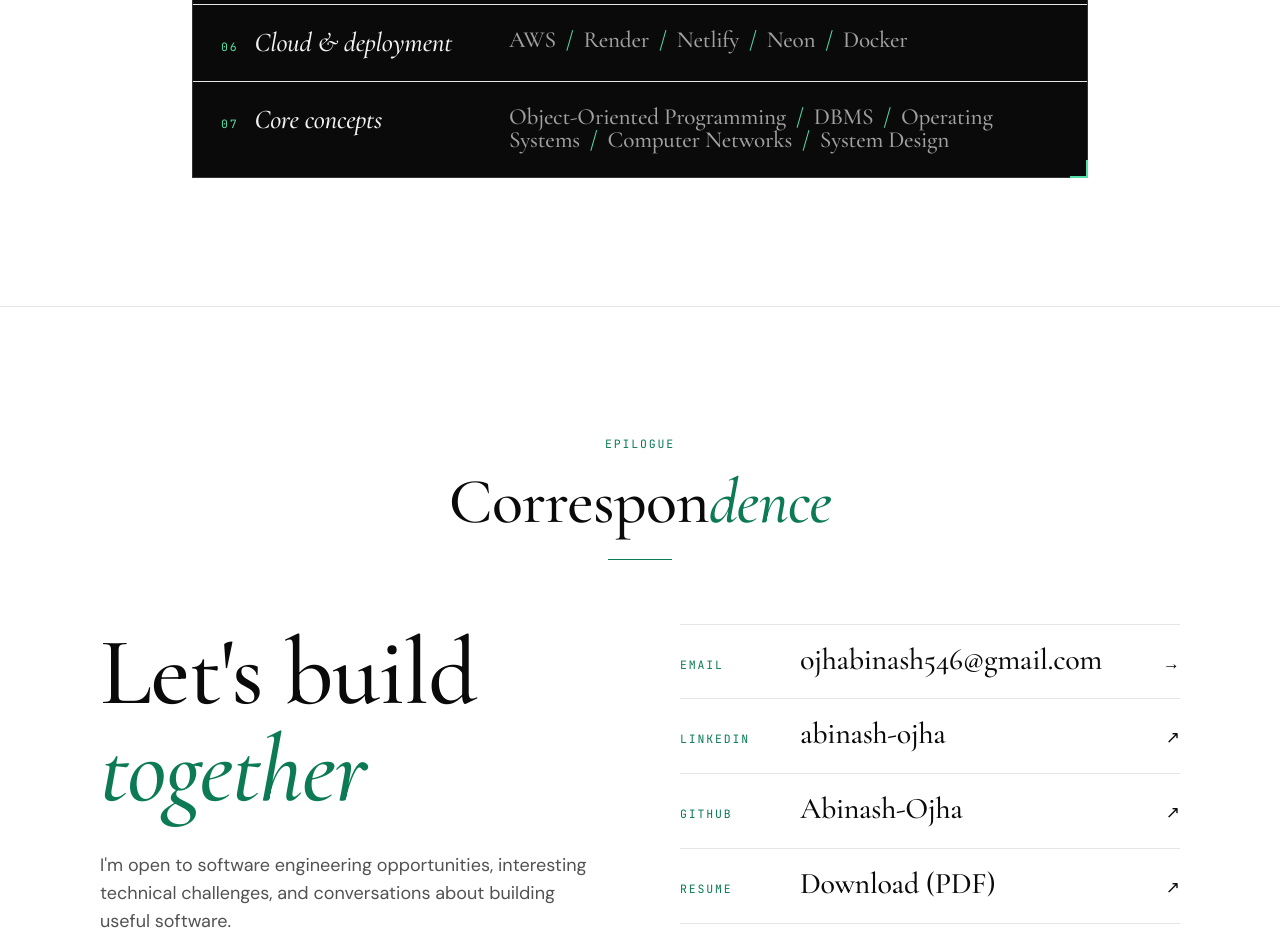
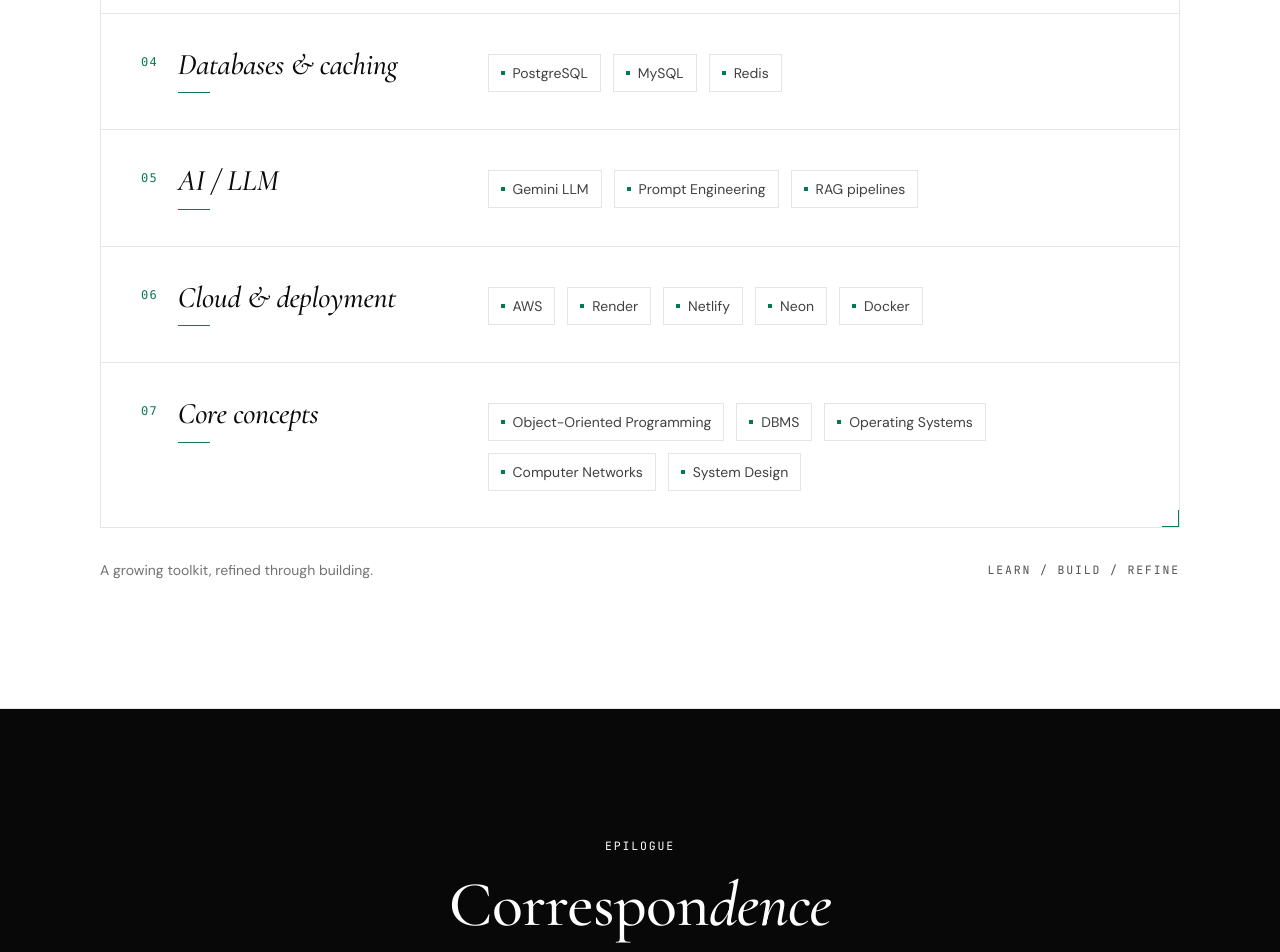
Before and after one commit to Abinash-Ojha/AbinashOjhaPortfolio, a React (Vite) app: page / in a window 1280 px wide. Shown: the part 10940-11892 px from the top of the page. Built offline with nearby package versions, Linux system fonts and the light colour scheme.

Commit message:
Update portfolio designO

```diff
--- a/src/components/Contact.jsx
+++ b/src/components/Contact.jsx
@@ -1,55 +1,116 @@
+
 import SectionTitle from './SectionTitle'
-import resume from "../assets/AbinashOjhaResumeOL.pdf";
+import resume from '../assets/AbinashOjhaResumeOL.pdf'
 
 const rows = [
   ['Email', 'ojhabinash546@gmail.com', 'mailto:ojhabinash546@gmail.com', false],
   ['LinkedIn', 'abinash-ojha', 'https://www.linkedin.com/in/abinash-ojha-02a85330b/', true],
   ['GitHub', 'Abinash-Ojha', 'https://github.com/Abinash-Ojha', true],
-  ['Resume', 'Download (PDF)', resume, true],
+  ['Resume', 'Download PDF', resume, true],
 ]
 
 export default function Contact() {
   return (
     <>
-      <section id="contact" className="ink">
+      <section
+        id="contact"
+        className="bg-[#080808] text-white"
+      >
         <div className="mx-auto max-w-[1160px] px-6 py-24 md:px-10 md:py-32">
-          <SectionTitle kicker="Epilogue">Correspon<em>dence</em></SectionTitle>
 
-          <div className="mt-16 grid items-start gap-14 md:grid-cols-12 md:gap-20">
-            <div className="md:col-span-6">
-              <p className="display text-6xl md:text-8xl">Let's build
-<em className="soft"> together</em></p>
-              <p className="soft mt-8 max-w-[40ch] text-lg">
-                I'm open to software engineering opportunities, interesting technical challenges, and conversations about building useful software.
+          <SectionTitle kicker="Epilogue">
+            Correspon<em>dence</em>
+          </SectionTitle>
+
+          <div className="mt-16 grid gap-12 md:grid-cols-2 md:gap-20">
+
+            {/* Introduction */}
+            <div>
+              <h2 className="display text-6xl leading-[1.05] tracking-tight md:text-8xl">
+                Let's build
+                <br />
+                <em className="font-normal text-[#10B981]">
+                  together.
+                </em>
+              </h2>
+
+              <p className="mt-7 max-w-[38ch] text-base leading-7 text-neutral-400">
+                I'm open to software engineering opportunities,
+                interesting technical challenges, and conversations
+                about building useful software.
               </p>
+
+              <a
+                href="mailto:ojhabinash546@gmail.com"
+                className="mt-8 inline-flex items-center gap-3 border-b border-[#10B981] pb-2 text-sm text-[#10B981] transition-colors hover:text-white hover:border-white"
+              >
+                Start a conversation
+                <span aria-hidden="true">↗</span>
+              </a>
             </div>
 
-            <ul className="md:col-span-6">
+            {/* Contact links */}
+            <div>
+              <p className="label mb-5 text-neutral-500">
+                FIND ME HERE
+              </p>
+
+              <ul className="border-t border-neutral-800">
                 {rows.map(([label, value, href, external]) => (
-                <li key={label} className="rule-t">
+                  <li key={label} className="border-b border-neutral-800">
                     <a
                       href={href}
-                    {...(external && { target: '_blank', rel: 'noopener noreferrer' })}
-                    className="group grid grid-cols-[5.5rem_1fr_auto] items-baseline gap-4 py-5 transition-colors hover:text-[var(--accent)] md:grid-cols-[6.5rem_1fr_auto]"
+                      {...(
+                        external
+                          ? {
+                              target: '_blank',
+                              rel: 'noopener noreferrer',
+                            }
+                          : {}
+                      )}
+                      className="group grid grid-cols-[6rem_minmax(0,1fr)_auto] items-center gap-3 py-5 transition-colors hover:text-[#10B981] sm:grid-cols-[7rem_minmax(0,1fr)_auto]"
                     >
-                    <span className="label accent">{label}</span>
-                    <span className="display min-w-0 break-words text-2xl md:text-3xl">{value}</span>
-                    <span className="arrow" aria-hidden="true">{external ? '↗' : '→'}</span>
+                      <span className="label text-neutral-500 transition-colors group-hover:text-[#10B981]">
+                        {label}
+                      </span>
+
+                      <span className="min-w-0 break-words text-sm text-neutral-200 transition-colors group-hover:text-[#10B981] sm:text-base">
+                        {value}
+                      </span>
+
+                      <span
+                        className="text-neutral-600 transition-colors group-hover:text-[#10B981]"
+                        aria-hidden="true"
+                      >
+                        {external ? '↗' : '→'}
+                      </span>
                     </a>
                   </li>
                 ))}
-              <li className="rule-t" aria-hidden="true" />
               </ul>
+            </div>
           </div>
         </div>
       </section>
 
-      <footer className="ink border-t border-[var(--line)] px-6 py-12 text-center">
-        <span className="mx-auto block h-px w-12 bg-[var(--mint)]" aria-hidden="true" />
-        <p className="label mt-6">Designed &amp; built by Abinash Ojha</p>
-        <p className="label mt-2">Cormorant Garamond · DM Sans · JetBrains Mono</p>
-        <p className="label mt-2">© {new Date().getFullYear()} Abinash Ojha</p>
+      {/* Minimal footer */}
+      <footer className="border-t border-neutral-800 bg-[#080808] px-6 py-7 text-white md:px-10">
+        <div className="mx-auto flex max-w-[1160px] flex-col gap-3 sm:flex-row sm:items-center sm:justify-between">
+          <a
+            href="#top"
+            className="display text-2xl tracking-tight transition-colors hover:text-[#10B981]"
+          >
+            AO<span className="text-[#10B981]">.</span>
+          </a>
 
+          <p className="label text-neutral-500">
+            DESIGNED & BUILT BY ABINASH OJHA
+          </p>
+
+          <p className="label text-neutral-600">
+            © {new Date().getFullYear()} ABINASH OJHA
+          </p>
+        </div>
       </footer>
     </>
   )
--- a/src/components/Skills.jsx
+++ b/src/components/Skills.jsx
@@ -1,13 +1,20 @@
+
 import { skills } from '../data/skills'
 import Reveal from './Reveal'
 import SectionTitle from './SectionTitle'
 
-// Accepts [group, [items]], [group, 'a, b'] or { group, items: [...] }
+// Supports [group, [items]], [group, 'a, b'] or { group, items: [...] }
 const normalize = (entry) => {
   const group = Array.isArray(entry) ? entry[0] : entry.group
   const raw = Array.isArray(entry) ? entry[1] : entry.items
+
   const list = Array.isArray(raw) ? raw : String(raw ?? '').split(',')
-  const items = list.map((x) => (typeof x === 'string' ? x : x?.name)).map((x) => x?.trim()).filter(Boolean)
+
+  const items = list
+    .map((item) => (typeof item === 'string' ? item : item?.name))
+    .map((item) => item?.trim())
+    .filter(Boolean)
+
   return [group, items]
 }
 
@@ -15,34 +22,79 @@
   const groups = skills.map(normalize)
 
   return (
-    <section id="skills" className="tan">
+    <section id="skills" className="paper relative overflow-hidden">
       <div className="mx-auto max-w-[1160px] px-6 py-24 md:px-10 md:py-32">
-        <SectionTitle kicker="Part III">Index of <em>Tools</em></SectionTitle>
-        <p className="display soft mx-auto mt-6 max-w-[40ch] text-center text-xl italic">
-          The languages, frameworks and platforms behind the work above.
-        </p>
 
-        <Reveal className="spec ticks mx-auto mt-16 max-w-4xl">
+        {/* Section heading */}
+        <div className="mb-16 md:mb-20">
+          <SectionTitle kicker="Part III">
+            Index of <em>Tools</em>
+          </SectionTitle>
+
+          <div className="mt-8 flex flex-col gap-6 md:flex-row md:items-end md:justify-between">
+            <p className="display max-w-[34ch] text-2xl leading-snug text-[var(--text)] md:text-3xl">
+              The tools behind the work.
+
+            </p>
+
+            <p className="label shrink-0 md:pb-1">
+              TECHNICAL ARSENAL / 001—{String(groups.length).padStart(3, '0')}
+            </p>
+          </div>
+        </div>
+
+        {/* Skills index */}
+        <Reveal className="spec ticks overflow-hidden border border-[var(--line)] bg-white text-[var(--text)]">
+
           {groups.map(([group, items], i) => (
             <div
               key={group}
-              className="row-hover grid gap-2 border-b border-[var(--line)] px-5 py-6 last:border-b-0 md:grid-cols-[16rem_1fr] md:gap-8 md:px-7"
+              className="group grid gap-5 border-b border-[var(--line)] px-5 py-7 transition-colors duration-300 last:border-b-0 hover:bg-emerald-50/40 sm:px-7 md:grid-cols-[0.8fr_1.7fr] md:items-start md:gap-10 md:px-10 md:py-9"
             >
-              <div className="flex items-baseline gap-4">
-                <span className="label accent">{String(i + 1).padStart(2, '0')}</span>
-                <h3 className="display text-[1.7rem] italic leading-tight">{group}</h3>
+              {/* Group label */}
+              <div className="flex items-start gap-5">
+                <span className="pt-1 font-mono text-xs tracking-widest text-[var(--green-ink)]">
+                  {String(i + 1).padStart(2, '0')}
+                </span>
+
+                <div>
+                  <h3 className="display text-2xl italic leading-tight text-[var(--text)] md:text-3xl">
+                    {group}
+                  </h3>
+
+                  <span className="mt-3 block h-px w-8 bg-[var(--green-ink)] transition-all duration-300 group-hover:w-14" />
+                </div>
               </div>
-              <p className="display min-w-0 break-words text-[1.3rem] leading-relaxed md:text-[1.45rem]">
-                {items.map((item, j) => (
-                  <span key={item}>
-                    {j > 0 && <span className="accent mx-2.5" aria-hidden="true">/</span>}
-                    <span className="soft transition-colors hover:text-[var(--text)]">{item}</span>
+
+              {/* Individual skills */}
+              <div className="flex flex-wrap gap-x-3 gap-y-3 md:pt-1">
+                {items.map((item) => (
+                  <span
+                    key={item}
+                    className="inline-flex items-center gap-2 border border-neutral-200 px-3 py-2 text-sm text-neutral-700 transition-all duration-200 hover:border-emerald-700 hover:text-emerald-800"
+                  >
+                    <span
+                      className="h-1 w-1 shrink-0 bg-emerald-700"
+                      aria-hidden="true"
+                    />
+                    {item}
                   </span>
                 ))}
-              </p>
+              </div>
             </div>
           ))}
         </Reveal>
+
+        {/* Closing note */}
+        <div className="mt-8 flex flex-col gap-2 sm:flex-row sm:items-center sm:justify-between">
+          <p className="text-sm text-neutral-500">
+            A growing toolkit, refined through building.
+          </p>
+
+          <span className="label text-[var(--green-ink)]">
+            LEARN / BUILD / REFINE
+          </span>
+        </div>
       </div>
     </section>
   )
--- a/src/theme.css
+++ b/src/theme.css
@@ -553,3 +553,30 @@
     transition: none
   }
 }
+
+/* Skills section: white editorial index */
+#skills .spec {
+  --fg: var(--text);
+  --soft: var(--muted);
+  --rule: var(--line);
+  --accent: var(--green-ink);
+  --line2: var(--line);
+
+  color: var(--text);
+  background: #fff;
+  border-color: var(--line);
+  box-shadow: none;
+}
+
+#skills .spec:hover {
+  border-color: var(--line2);
+}
+
+#skills .ticks::before,
+#skills .ticks::after {
+  border-color: var(--green-ink);
+}
+
+#skills .spec .soft {
+  color: var(--muted);
+}
```
Lines whose indentation alone changed are shown as unchanged.
